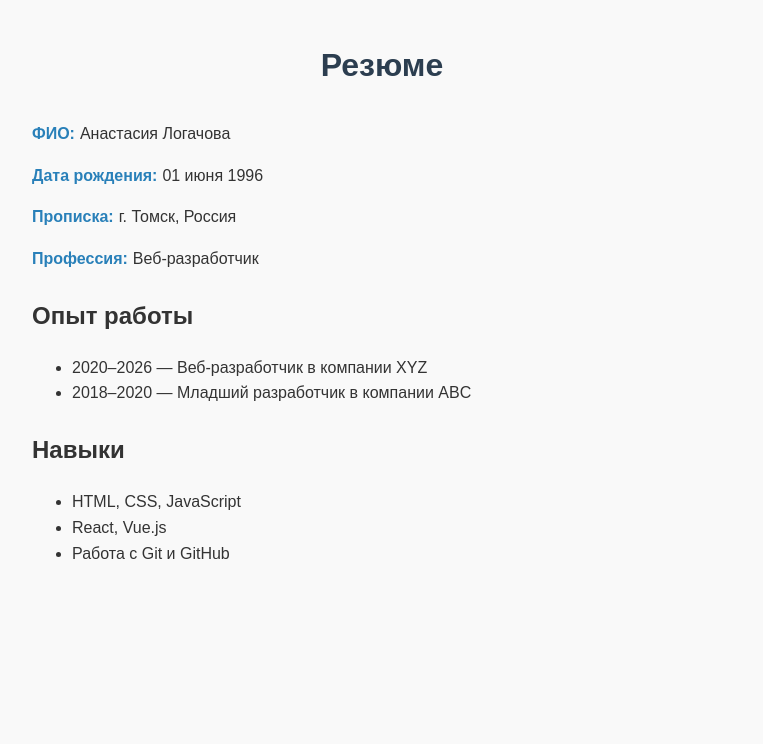
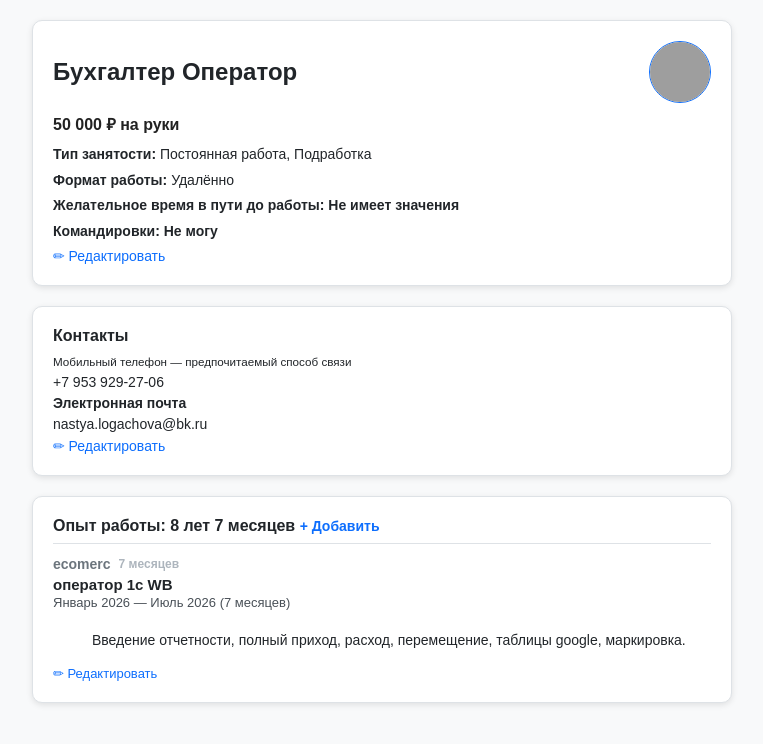
Before and after one commit to 111123code/111123code.github.io, a plain HTML site: page index.html in a window 1280 px wide. Shown: the whole page, without its empty margins (258-1021 px from the left). Drawn offline with Linux system fonts and the light colour scheme; grey boxes are pictures that could not be loaded.

Commit message:
add index

```diff
--- a/index.html
+++ b/index.html
@@ -2,54 +2,157 @@
 <html lang="ru">
 <head>
   <meta charset="UTF-8" />
-    <title>Резюме Анастасии Логачовой</title>
+  <meta name="viewport" content="width=device-width, initial-scale=1" />
+  <title>Резюме - Бухгалтер Оператор</title>
   <style>
     body {
       font-family: Arial, sans-serif;
+      background: #f8f9fa;
+      margin: 20px;
+      color: #212529;
+    }
+    .container {
       max-width: 700px;
-            margin: 40px auto;
-            padding: 0 15px;
-            background: #f9f9f9;
-            color: #333;
-            line-height: 1.6;
+      margin: 0 auto;
     }
-        h1 {
-            text-align: center;
-            color: #2c3e50;
-            margin-bottom: 30px;
+    .card {
+      background: #fff;
+      border: 1px solid #dee2e6;
+      border-radius: 10px;
+      padding: 20px;
+      margin-bottom: 20px;
+      box-shadow: 0 2px 6px rgb(0 0 0 / 0.1);
     }
-        .section {
-            margin-bottom: 25px;
+    .header {
+      display: flex;
+      justify-content: space-between;
+      align-items: center;
+      margin-bottom: 10px;
     }
-        .label {
-            font-weight: bold;
-            color: #2980b9;
-            margin-right: 5px;
+    .header h2 {
+      margin: 0;
+      font-weight: 700;
+    }
+    .salary {
+      font-weight: 600;
+      color: #222;
+      margin-bottom: 10px;
+    }
+    .details p {
+      margin: 6px 0;
+      font-size: 14px;
+      line-height: 1.4;
+    }
+    .details strong {
+      font-weight: 600;
+    }
+    .edit-link {
+      font-size: 14px;
+      color: #0d6efd;
+      text-decoration: none;
+    }
+    .edit-link:hover {
+      text-decoration: underline;
+    }
+    .profile-pic {
+      width: 60px;
+      height: 60px;
+      border-radius: 50%;
+      object-fit: cover;
+      border: 1.5px solid #0d6efd;
+      cursor: pointer;
+    }
+    .section-title {
+      font-weight: 700;
+      font-size: 16px;
+      margin-bottom: 8px;
+    }
+    .contacts p {
+      margin: 5px 0;
+      font-size: 14px;
+      word-break: break-word;
+    }
+    .job-experience-item {
+      border-top: 1px solid #dee2e6;
+      padding: 12px 0 0 0;
+    }
+    .job-company {
+      font-weight: 700;
+      color: #6c757d;
+      font-size: 14px;
+      margin-bottom: 4px;
+      display: flex;
+      align-items: center;
+      gap: 8px;
+    }
+    .job-title {
+      font-weight: 600;
+      font-size: 15px;
+      margin-bottom: 2px;
+    }
+    .job-dates {
+      font-size: 13px;
+      color: #495057;
+      margin-bottom: 6px;
+    }
+    .job-description {
+      font-size: 14px;
+      color: #212529;
+      white-space: pre-wrap;
+    }
+    .add-link {
+      font-size: 14px;
+      font-weight: 600;
+      color: #0d6efd;
+      cursor: pointer;
+      user-select: none;
     }
   </style>
 </head>
 <body>
-    <h1>Резюме</h1>
-    <div class="section">
-        <p><span class="label">ФИО:</span>Анастасия Логачова</p>
-        <p><span class="label">Дата рождения:</span>01 июня 1996</p>
-        <p><span class="label">Прописка:</span>г. Томск, Россия</p>
-        <p><span class="label">Профессия:</span>Веб-разработчик</p>
+  <div class="container">
+
+    <!-- Основной блок с описанием вакансии -->
+    <div class="card">
+      <div class="header">
+        <h2>Бухгалтер Оператор</h2>
+        <img src="https://avatars.githubusercontent.com/u/583231?v=4" alt="Фото профиля" class="profile-pic" />
       </div>
-    <div class="section">
-        <h2>Опыт работы</h2>
-        <ul>
-            <li>2020–2026 — Веб-разработчик в компании XYZ</li>
-            <li>2018–2020 — Младший разработчик в компании ABC</li>
-        </ul>
+      <div class="salary">50 000 ₽ на руки</div>
+      <div class="details">
+        <p><strong>Тип занятости:</strong> Постоянная работа, Подработка</p>
+        <p><strong>Формат работы:</strong> Удалённо</p>
+        <p><strong>Желательное время в пути до работы:</strong> <b>Не имеет значения</b></p>
+        <p><strong>Командировки:</strong> <b>Не могу</b></p>
       </div>
-    <div class="section">
-        <h2>Навыки</h2>
-        <ul>
-            <li>HTML, CSS, JavaScript</li>
-            <li>React, Vue.js</li>
-            <li>Работа с Git и GitHub</li>
-        </ul>
+      <a href="#" class="edit-link">✏ Редактировать</a>
+    </div>
+
+    <!-- Контакты -->
+    <div class="card contacts">
+      <div class="section-title">Контакты</div>
+      <p><small>Мобильный телефон — предпочитаемый способ связи</small></p>
+      <p>+7 953 929-27-06</p>
+      <p><strong>Электронная почта</strong></p>
+      <p>nastya.logachova@bk.ru</p>
+      <a href="#" class="edit-link">✏ Редактировать</a>
+    </div>
+
+    <!-- Опыт работы -->
+    <div class="card">
+      <div class="section-title">Опыт работы: 8 лет 7 месяцев <span class="add-link">+ Добавить</span></div>
+
+      <div class="job-experience-item">
+        <div class="job-company">ecomerc <span style="font-size: 12px; color: #adb5bd;">7 месяцев</span></div>
+        <div class="job-title">оператор 1c WB</div>
+        <div class="job-dates">Январь 2026 — Июль 2026 (7 месяцев)</div>
+        <div class="job-description">
+          Введение отчетности, полный приход, расход, перемещение, таблицы google, маркировка.
+        </div>
+        <a href="#" class="edit-link" style="font-size:13px;">✏ Редактировать</a>
+      </div>
+
+    </div>
   </div>
 </body>
 </html>
```
Lines whose indentation alone changed are shown as unchanged.
